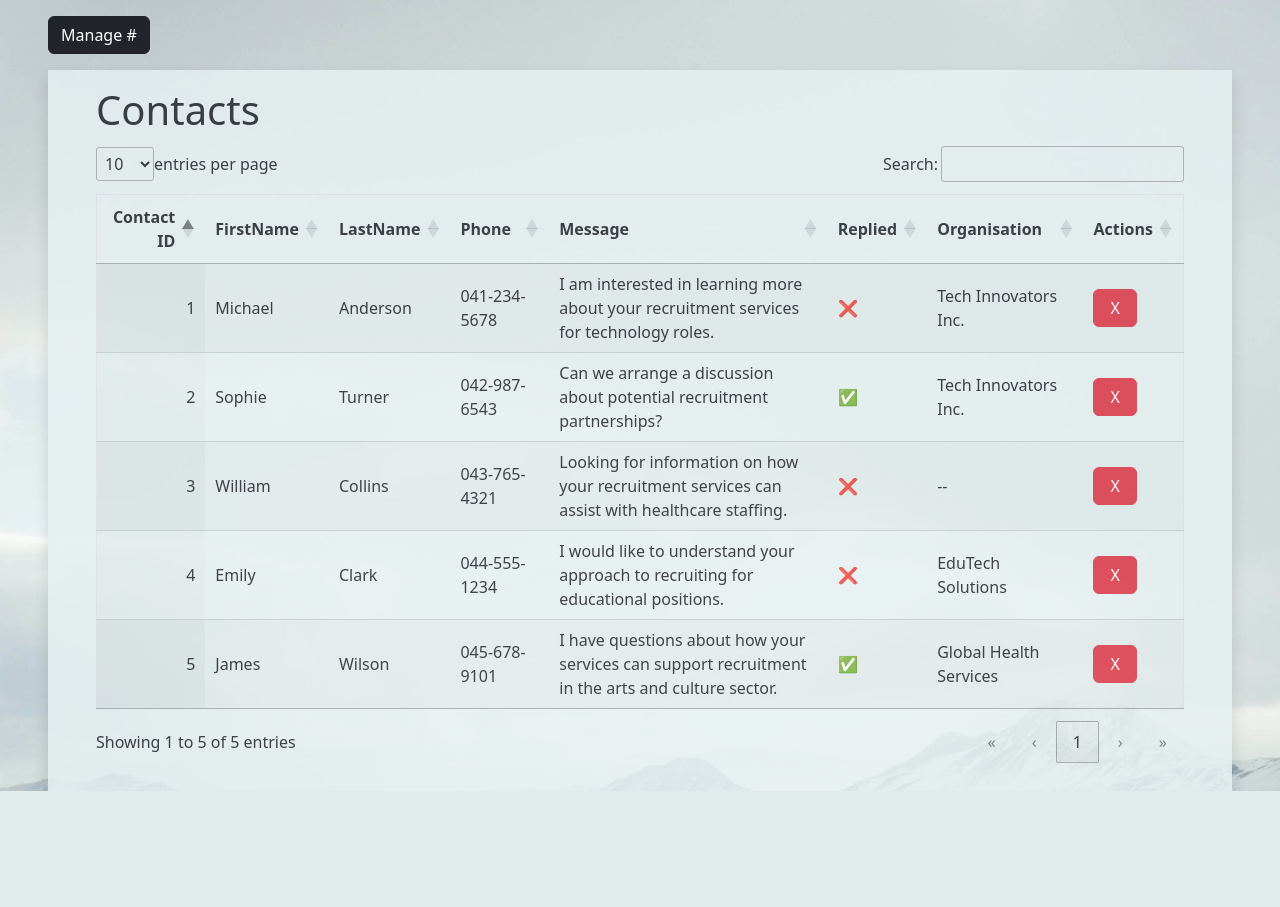
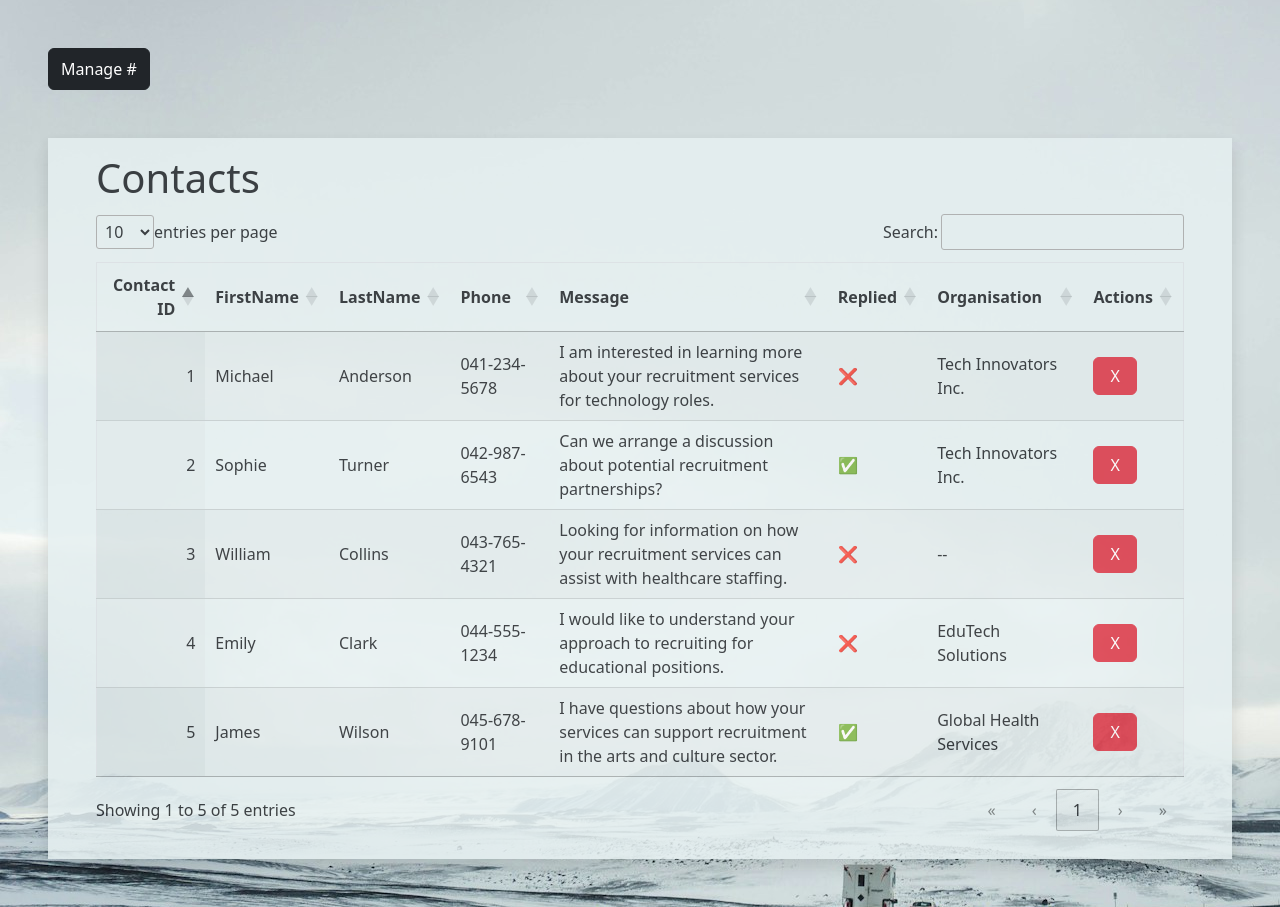
Before and after one commit to V4N1LLA-1CE/CRM-website, a PHP site: page /contacts.php in a window 1280 px wide. Shown: the part 58-965 px from the top of the page. Before the commit the page ends 849 px from the top, so only its background shows below. Run offline with PHP 8.4, Linux system fonts and the light colour scheme; the visitor is signed in with stand-in values (Sample User, id 1); data comes from the database, SQL or seed files in the repository.

Commit message:
fix: make styling of contacts page manage button consistent with other pages

```diff
--- a/contacts.php
+++ b/contacts.php
@@ -58,12 +58,12 @@ if (!isset($_SESSION['logged_in']) || $_SESSION['logged_in'] !== true) {
   </header>
 
   <!-- Button trigger modal -->
-  <button type="button" class="btn btn-dark mx-5 my-3 " data-bs-toggle="modal" data-bs-target="#staticBackdrop">
+  <button type="button" class="btn btn-dark mx-5 py-2 mt-5 " data-bs-toggle="modal" data-bs-target="#staticBackdrop">
     Manage #
   </button>
 
 
-  <main class="mx-5 px-5 py-3 shadow overflow-auto">
+  <main class="m-5 px-5 py-3 shadow overflow-auto">
     <h1>Contacts</h1>
     <table id="userTable" class="display border">
       <thead>
```
